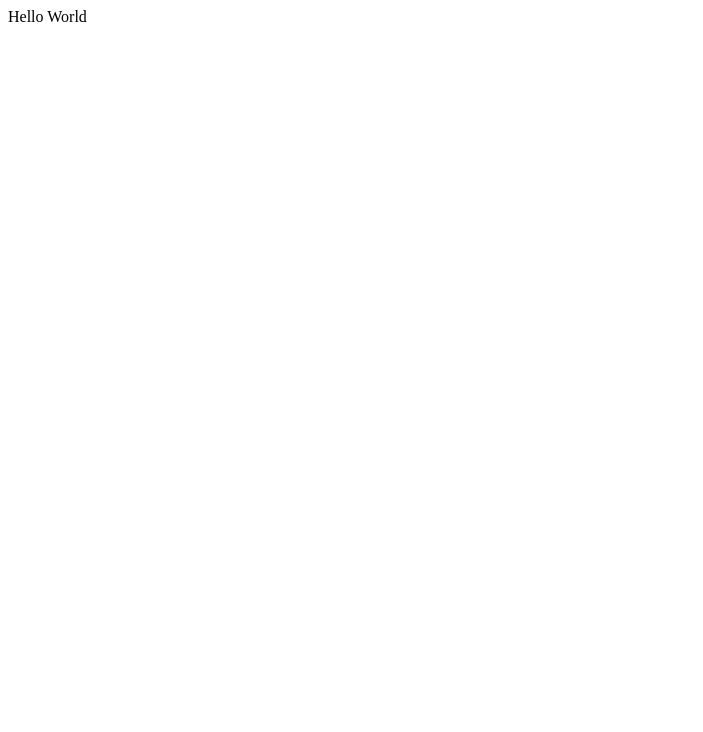
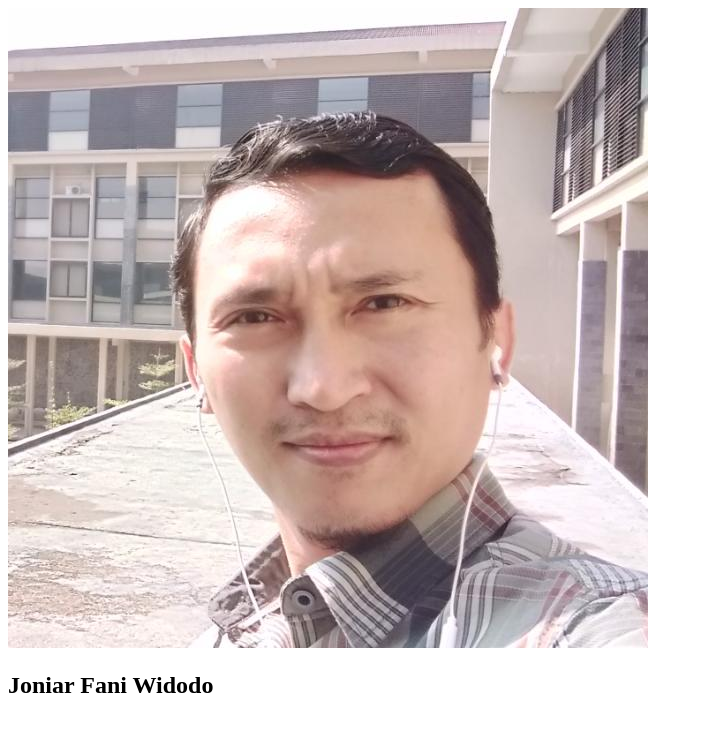
Before and after one commit to jfanniw/my-repo-from-remote, a plain HTML site: page index.html in a window 1280 px wide. Shown: the whole page, without its empty margins (0-703 px from the left). Drawn offline with Linux system fonts and the light colour scheme.

Commit message:
Changed Hello world with img and h2 to display simple profile data. Image file added in the folder images and used as resource in the img element in index.html file.

```diff
--- a/index.html
+++ b/index.html
@@ -4,7 +4,10 @@
     </head>
 
     <body>
-        Hello World
+        <div>
+            <img src="images/jfw.jpg" alt="profile image" />
+            <h2>Joniar Fani Widodo</h2>
+        </div>
     </body>
 
 </html>
```
Also changed, not shown: images/jfw.jpg (added).
